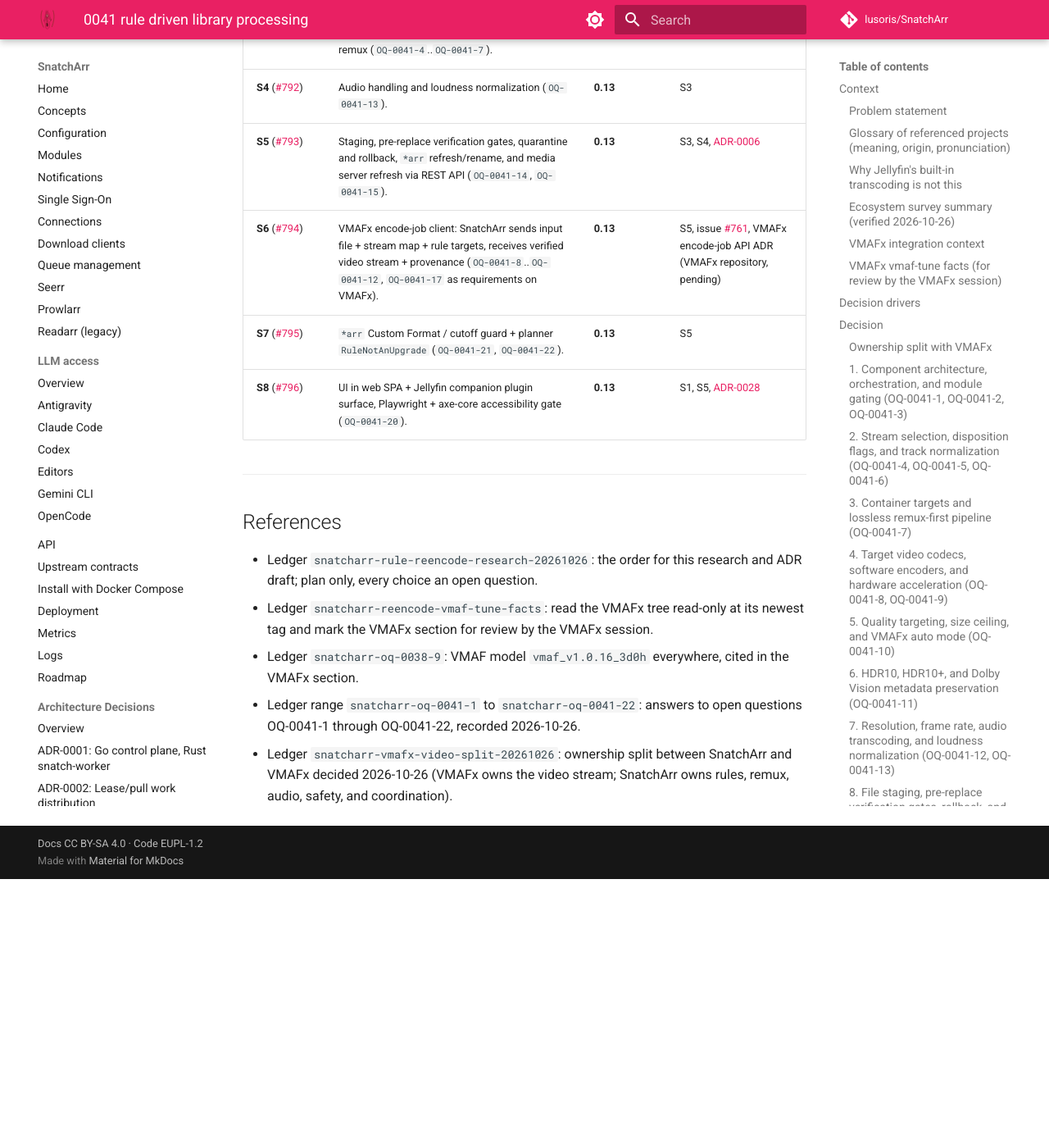
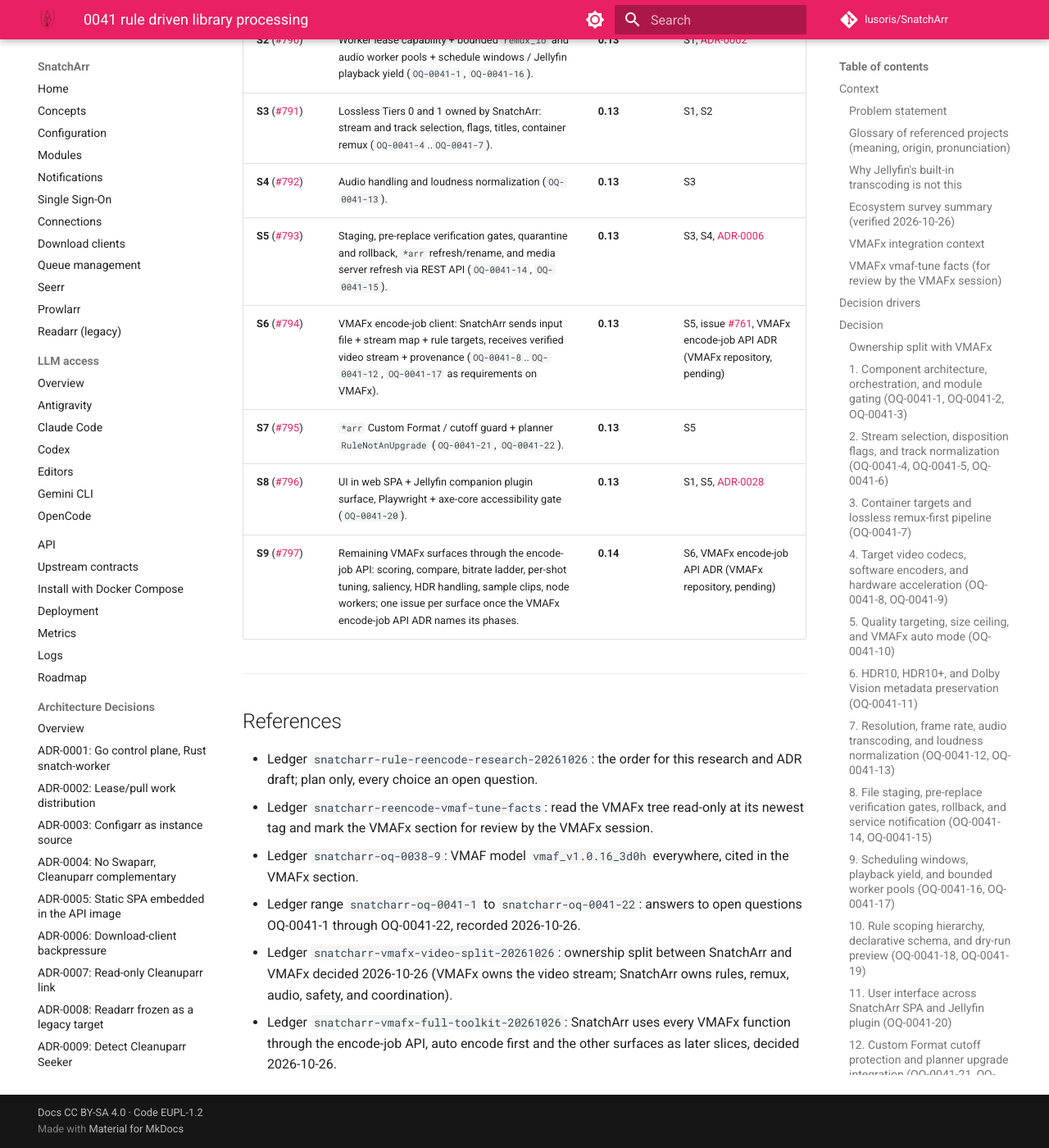
Before and after one commit to lusoris/SnatchArr, an MkDocs documentation site: the page built from docs/adr/0041-rule-driven-library-processing.md, in a window 1280 px wide and 1400 px high, scrolled down 36235 px. Shown: the whole window at 82% size. Built offline with MkDocs 1.6.1 and Material for MkDocs 9.7.7, drawn with Linux system fonts in a browser that asks for light colours; comment, search, counter and statistics services are not loaded; before the commit the page ends 37307 px from its top, so only the background shows below that; some of the changed text lies outside the part shown.

Commit message:
docs(adr): use the whole VMAFx toolkit in ADR-0041
Add the full-toolkit decision to the ownership split, slice S9
(#797, milestone 0.14) for the VMAFx surfaces after the auto encode,
and a References entry for the ledger id.

Signed-off-by: lusoris <lusoris@proton.me>

```diff
--- a/docs/adr/0041-rule-driven-library-processing.md
+++ b/docs/adr/0041-rule-driven-library-processing.md
@@ -132,6 +132,7 @@
 - **VMAFx** ([github.com/VMAFx/vmafx](https://github.com/VMAFx/vmafx)) owns the complete video stream: target codec and encoder choice, hardware probing with software/hardware fallback, HDR10 / HDR10+ / Dolby Vision carry-through and conversion, resolution scaling, deinterlacing, perceptual quality planning (`vmaf-tune auto`), and GPU worker pools (`vmafx-node`). This builds on existing VMAFx architecture records [ADR-0237: Quality-aware encode automation](https://github.com/VMAFx/vmafx/blob/main/docs/adr/0237-quality-aware-encode-automation.md) and [ADR-0297: vmaf-tune encode multi-codec](https://github.com/VMAFx/vmafx/blob/main/docs/adr/0297-vmaf-tune-encode-multi-codec.md). The VMAFx encode-job API ADR is currently pending in the VMAFx repository; implementation slice S6 will add the link when it lands.
 - **SnatchArr** owns library policies and declarative rules, stream and track selection, container remuxing and in-place header edits, audio transcoding and loudness normalization, file staging and pre-replace verification gates, quarantine and rollback, service notifications (`*arr`, Jellyfin, Stash, Audiobookshelf), and task scheduling.
 - SnatchArr calls VMAFx for every lossy video encode and ships zero video encoder, HDR conversion, resolution scaling, or GPU device code.
+- SnatchArr uses the whole VMAFx surface through the VMAFx encode-job API, phased: the auto encode first (slice S6), then scoring, compare, bitrate ladder, per-shot tuning, saliency, HDR handling, sample clips, and node workers as later slices (slice S9). SnatchArr re-implements none of these functions and has no fixed CRF or bitrate path of its own (ledger id `snatcharr-vmafx-full-toolkit-20261026`).
 - Answers to questions `OQ-0041-8`, `OQ-0041-9`, `OQ-0041-11`, `OQ-0041-12`, and `OQ-0041-17` (option a) stand as architectural requirements on VMAFx rather than SnatchArr code.
 
 ### 1. Component architecture, orchestration, and module gating (OQ-0041-1, OQ-0041-2, OQ-0041-3)
@@ -439,6 +440,7 @@
 | **S6** ([#794](https://github.com/lusoris/SnatchArr/issues/794)) | VMAFx encode-job client: SnatchArr sends input file + stream map + rule targets, receives verified video stream + provenance (`OQ-0041-8`..`OQ-0041-12`, `OQ-0041-17` as requirements on VMAFx). | **0.13** | S5, issue [#761](https://github.com/lusoris/SnatchArr/issues/761), VMAFx encode-job API ADR (VMAFx repository, pending) |
 | **S7** ([#795](https://github.com/lusoris/SnatchArr/issues/795)) | `*arr` Custom Format / cutoff guard + planner `RuleNotAnUpgrade` (`OQ-0041-21`, `OQ-0041-22`). | **0.13** | S5 |
 | **S8** ([#796](https://github.com/lusoris/SnatchArr/issues/796)) | UI in web SPA + Jellyfin companion plugin surface, Playwright + axe-core accessibility gate (`OQ-0041-20`). | **0.13** | S1, S5, [ADR-0028](0028-jellyfin-plugin.md) |
+| **S9** ([#797](https://github.com/lusoris/SnatchArr/issues/797)) | Remaining VMAFx surfaces through the encode-job API: scoring, compare, bitrate ladder, per-shot tuning, saliency, HDR handling, sample clips, node workers; one issue per surface once the VMAFx encode-job API ADR names its phases. | **0.14** | S6, VMAFx encode-job API ADR (VMAFx repository, pending) |
 
 ---
 
@@ -449,3 +451,4 @@
 - Ledger `snatcharr-oq-0038-9`: VMAF model `vmaf_v1.0.16_3d0h` everywhere, cited in the VMAFx section.
 - Ledger range `snatcharr-oq-0041-1` to `snatcharr-oq-0041-22`: answers to open questions OQ-0041-1 through OQ-0041-22, recorded 2026-10-26.
 - Ledger `snatcharr-vmafx-video-split-20261026`: ownership split between SnatchArr and VMAFx decided 2026-10-26 (VMAFx owns the video stream; SnatchArr owns rules, remux, audio, safety, and coordination).
+- Ledger `snatcharr-vmafx-full-toolkit-20261026`: SnatchArr uses every VMAFx function through the encode-job API, auto encode first and the other surfaces as later slices, decided 2026-10-26.
```
